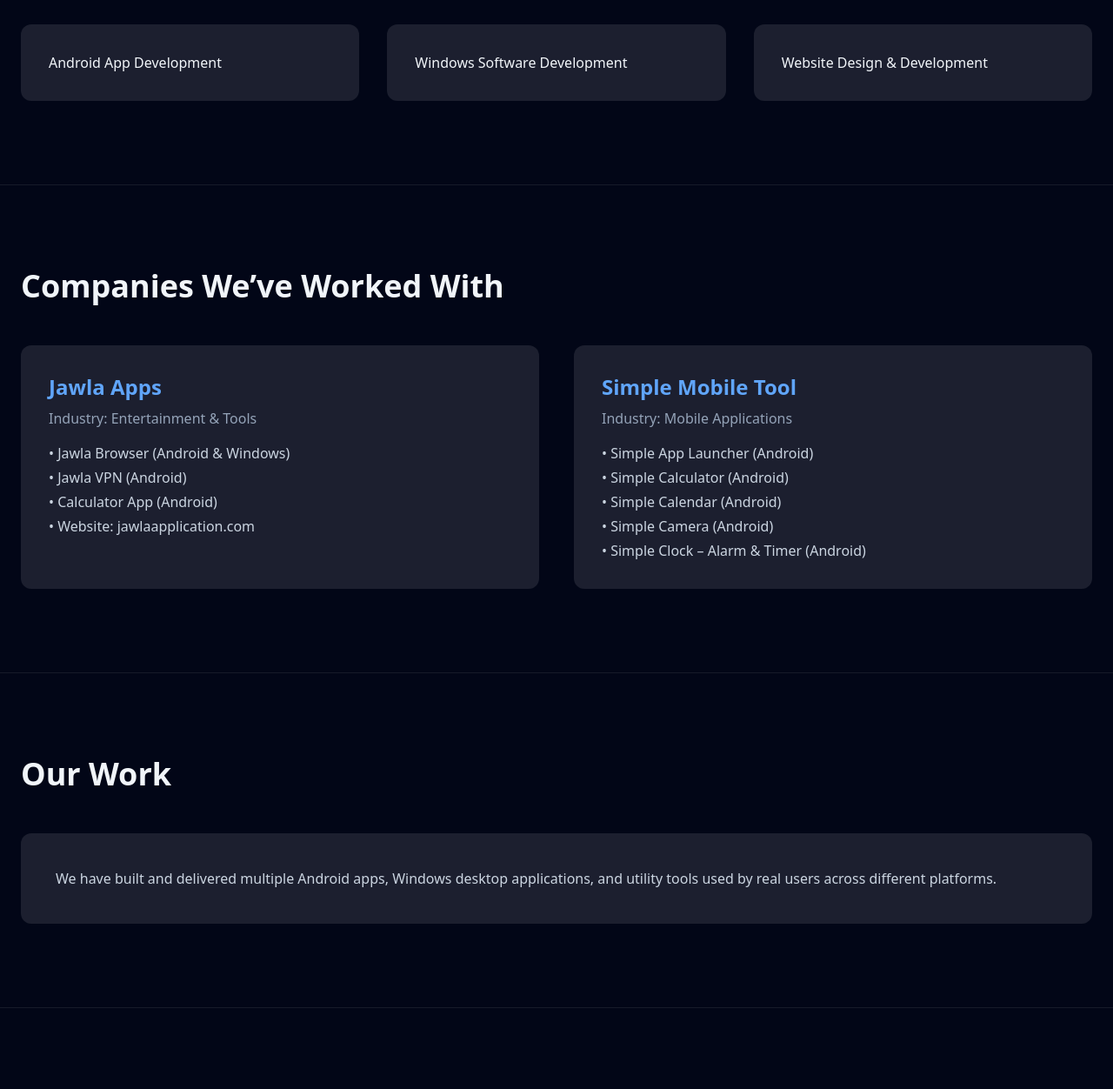
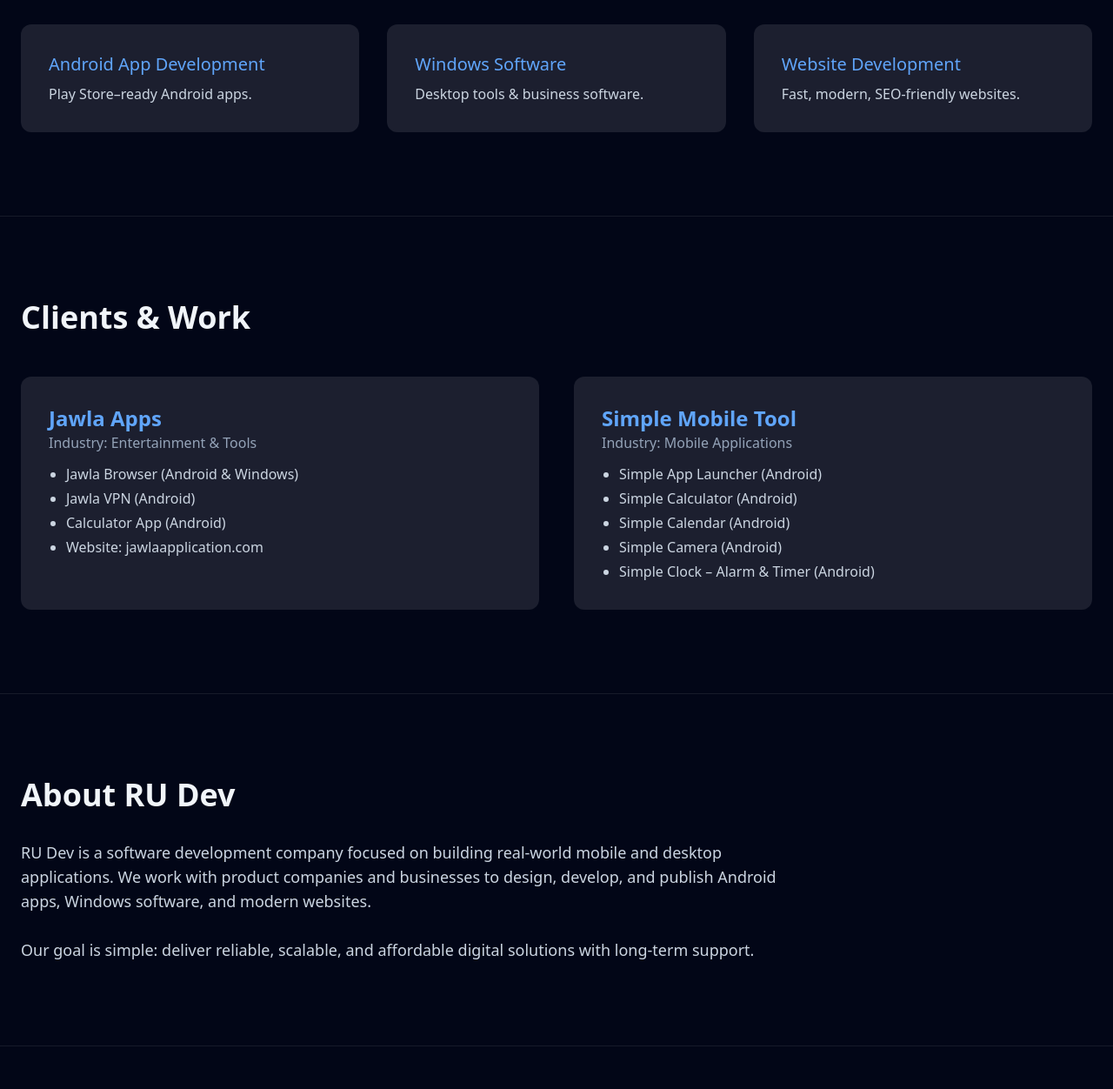
Before and after one commit to Rijussj/ru-dev-website, a plain HTML site: page index.html in a window 1280 px wide. Shown: the part 630-1882 px from the top of the page at 87% size. Drawn offline with nearby package versions, Linux system fonts and the light colour scheme.

Commit message:
Update index.html

```diff
--- a/index.html
+++ b/index.html
@@ -20,13 +20,12 @@ section{
 <body class="text-slate-100">
 
 <!-- NAVBAR -->
-<header class="sticky top-0 bg-black/70 backdrop-blur z-50">
-  <div class="max-w-7xl mx-auto px-6 py-4 flex flex-wrap justify-between items-center gap-4">
+<header class="sticky top-0 bg-black/80 backdrop-blur z-50">
+  <div class="max-w-7xl mx-auto px-6 py-4 flex justify-between items-center">
     <div class="text-2xl font-bold">RU Dev</div>
     <nav class="flex gap-6 text-slate-300 text-sm">
       <a href="#services">Services</a>
       <a href="#clients">Clients</a>
-      <a href="#work">Work</a>
       <a href="#about">About</a>
       <a href="#contact">Contact</a>
     </nav>
@@ -36,11 +35,11 @@ section{
 <!-- HERO -->
 <section class="max-w-7xl mx-auto px-6 py-24">
   <h1 class="text-5xl font-extrabold">
-    RU Dev builds <span class="text-blue-400">modern apps & software</span>
+    RU Dev builds <span class="text-blue-400">real apps & software</span>
   </h1>
   <p class="mt-6 text-lg text-slate-300 max-w-2xl">
-    We design and develop Android applications, Windows software,
-    and modern websites for businesses and startups.
+    We develop Android applications, Windows software and modern websites
+    for businesses and product companies.
   </p>
   <a href="start-project.html"
      class="inline-block mt-8 px-8 py-4 bg-blue-500 hover:bg-blue-600 rounded-xl font-semibold">
@@ -50,69 +49,68 @@ section{
 
 <!-- SERVICES -->
 <section id="services" class="max-w-7xl mx-auto px-6 py-24">
-  <h2 class="text-4xl font-bold mb-12">Our Services</h2>
+  <h2 class="text-4xl font-bold mb-12">Services</h2>
   <div class="grid md:grid-cols-3 gap-8">
-    <div class="bg-white/10 p-8 rounded-xl">Android App Development</div>
-    <div class="bg-white/10 p-8 rounded-xl">Windows Software Development</div>
-    <div class="bg-white/10 p-8 rounded-xl">Website Design & Development</div>
+    <div class="bg-white/10 p-8 rounded-xl">
+      <h3 class="text-xl text-blue-400 mb-2">Android App Development</h3>
+      <p class="text-slate-300">Play Store–ready Android apps.</p>
+    </div>
+    <div class="bg-white/10 p-8 rounded-xl">
+      <h3 class="text-xl text-blue-400 mb-2">Windows Software</h3>
+      <p class="text-slate-300">Desktop tools & business software.</p>
+    </div>
+    <div class="bg-white/10 p-8 rounded-xl">
+      <h3 class="text-xl text-blue-400 mb-2">Website Development</h3>
+      <p class="text-slate-300">Fast, modern, SEO-friendly websites.</p>
+    </div>
   </div>
 </section>
 
 <!-- CLIENTS -->
 <section id="clients" class="max-w-7xl mx-auto px-6 py-24">
-  <h2 class="text-4xl font-bold mb-12">Companies We’ve Worked With</h2>
+  <h2 class="text-4xl font-bold mb-12">Clients & Work</h2>
 
   <div class="grid md:grid-cols-2 gap-10">
 
     <!-- Jawla Apps -->
     <div class="bg-white/10 p-8 rounded-xl">
       <h3 class="text-2xl text-blue-400 font-semibold">Jawla Apps</h3>
-      <p class="text-slate-400 mt-2">Industry: Entertainment & Tools</p>
-      <ul class="mt-4 text-slate-300 space-y-1">
-        <li>• Jawla Browser (Android & Windows)</li>
-        <li>• Jawla VPN (Android)</li>
-        <li>• Calculator App (Android)</li>
-        <li>• Website: jawlaapplication.com</li>
+      <p class="text-slate-400 mb-3">Industry: Entertainment & Tools</p>
+      <ul class="text-slate-300 list-disc ml-5 space-y-1">
+        <li>Jawla Browser (Android & Windows)</li>
+        <li>Jawla VPN (Android)</li>
+        <li>Calculator App (Android)</li>
+        <li>Website: jawlaapplication.com</li>
       </ul>
     </div>
 
-    <!-- Simple Mobile Tool (FIXED FULL DETAIL) -->
+    <!-- Simple Mobile Tool -->
     <div class="bg-white/10 p-8 rounded-xl">
       <h3 class="text-2xl text-blue-400 font-semibold">Simple Mobile Tool</h3>
-      <p class="text-slate-400 mt-2">Industry: Mobile Applications</p>
-      <ul class="mt-4 text-slate-300 space-y-1">
-        <li>• Simple App Launcher (Android)</li>
-        <li>• Simple Calculator (Android)</li>
-        <li>• Simple Calendar (Android)</li>
-        <li>• Simple Camera (Android)</li>
-        <li>• Simple Clock – Alarm & Timer (Android)</li>
+      <p class="text-slate-400 mb-3">Industry: Mobile Applications</p>
+      <ul class="text-slate-300 list-disc ml-5 space-y-1">
+        <li>Simple App Launcher (Android)</li>
+        <li>Simple Calculator (Android)</li>
+        <li>Simple Calendar (Android)</li>
+        <li>Simple Camera (Android)</li>
+        <li>Simple Clock – Alarm & Timer (Android)</li>
       </ul>
     </div>
 
   </div>
 </section>
 
-<!-- WORK -->
-<section id="work" class="max-w-7xl mx-auto px-6 py-24">
-  <h2 class="text-4xl font-bold mb-12">Our Work</h2>
-  <div class="bg-white/10 p-10 rounded-xl text-slate-300">
-    We have built and delivered multiple Android apps, Windows desktop
-    applications, and utility tools used by real users across different
-    platforms.
-  </div>
-</section>
-
-<!-- ABOUT US (FULL & CLEAR) -->
+<!-- ABOUT -->
 <section id="about" class="max-w-7xl mx-auto px-6 py-24">
   <h2 class="text-4xl font-bold mb-8">About RU Dev</h2>
-  <p class="text-slate-300 text-lg max-w-3xl leading-relaxed">
-    RU Dev is a software development company focused on building
-    reliable, scalable, and user-friendly digital products.
+  <p class="text-slate-300 text-lg max-w-4xl">
+    RU Dev is a software development company focused on building real-world
+    mobile and desktop applications. We work with product companies and
+    businesses to design, develop, and publish Android apps, Windows software,
+    and modern websites.
     <br><br>
-    We specialize in Android application development, Windows software,
-    and modern website solutions. Our goal is to help businesses and
-    individuals turn ideas into real, working products with long-term
-    support and quality code.
+    Our goal is simple: deliver reliable, scalable, and affordable digital
+    solutions with long-term support.
   </p>
 </section>
 
```
